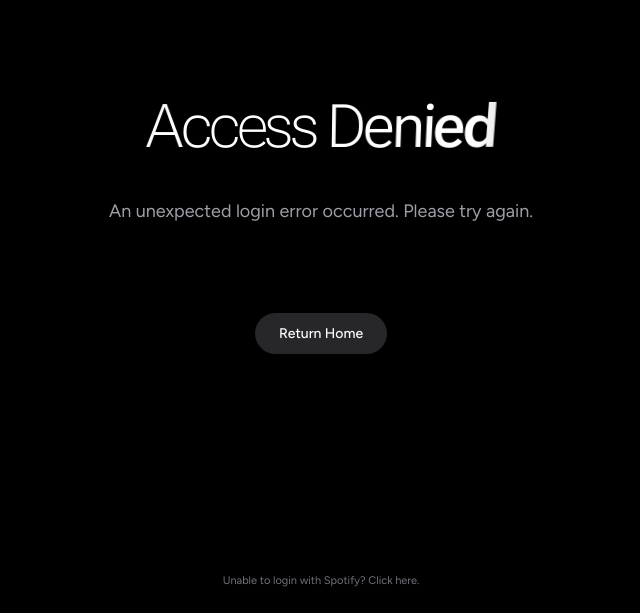
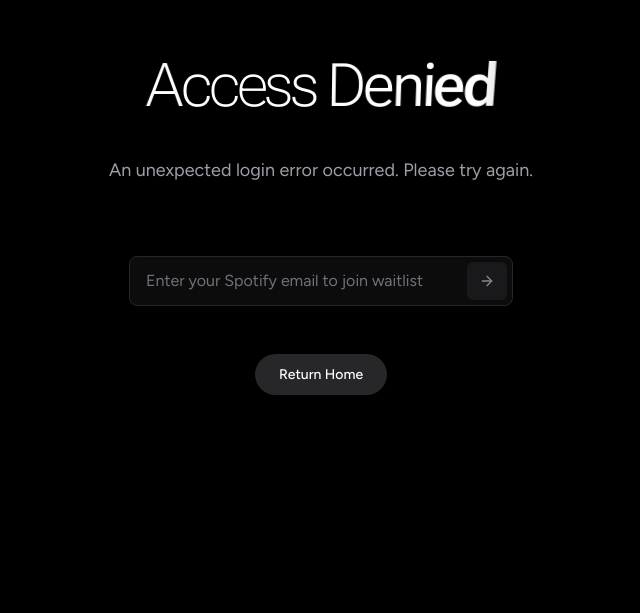
Before and after one commit to mindslime/rewrapt-library-visualizer, a Next.js app: page /error in a window 1280 px wide. Shown: the part 187-800 px from the top of the page, without its empty margins (319-959 px from the left). Built offline with nearby package versions, Linux system fonts and the light colour scheme.

Commit message:
fixed waitlist field not showing on access denied page

```diff
--- a/src/app/error/page.tsx
+++ b/src/app/error/page.tsx
@@ -38,7 +38,7 @@ function ErrorContent() {
                     </div>
 
                     <div className="w-full max-w-md mt-4">
-                        <WaitlistForm />
+                        <WaitlistForm defaultShowForm={true} />
                     </div>
 
                     <div className="mt-8">
--- a/src/components/WaitlistForm.tsx
+++ b/src/components/WaitlistForm.tsx
@@ -4,11 +4,11 @@ import { useState } from "react";
 import { Loader2, CheckCircle, ArrowRight } from "lucide-react";
 import { motion, AnimatePresence } from "framer-motion";
 
-export default function WaitlistForm() {
+export default function WaitlistForm({ defaultShowForm = false }: { defaultShowForm?: boolean } = {}) {
     const [email, setEmail] = useState("");
     const [status, setStatus] = useState<"idle" | "loading" | "success" | "error">("idle");
     const [message, setMessage] = useState("");
-    const [showForm, setShowForm] = useState(false);
+    const [showForm, setShowForm] = useState(defaultShowForm);
     const isTouchDevice = typeof window !== "undefined" && ("ontouchstart" in window || navigator.maxTouchPoints > 0);
 
     const handleSubmit = async (e: React.FormEvent) => {
```
